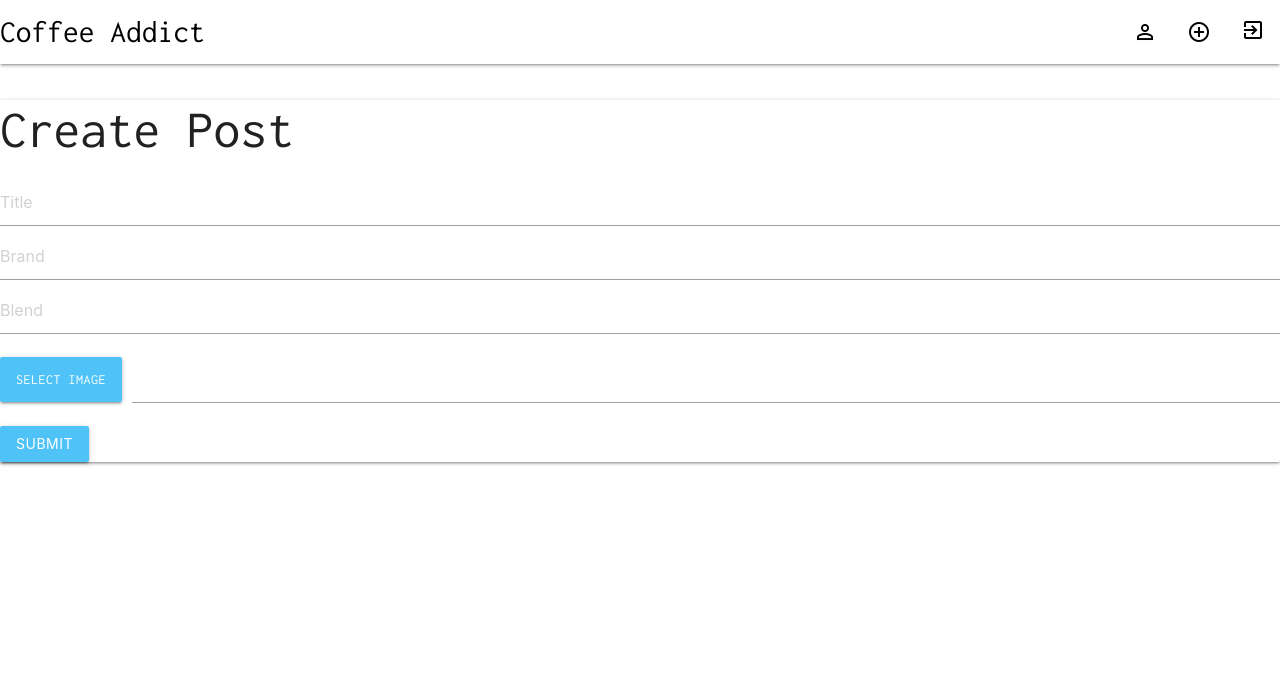
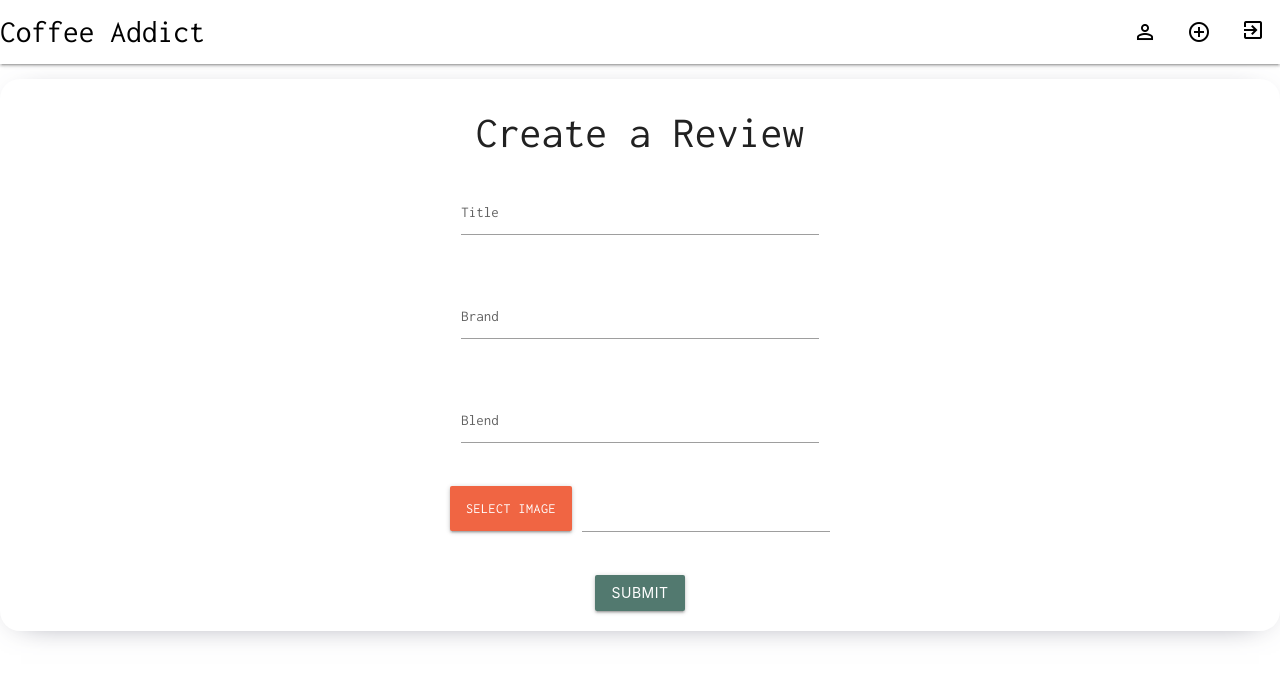
Before and after one commit to raphtis/coffee_addict, a React (Create React App) app in the folder frontend/: page /create-post in a window 1280 px wide. Shown: the top 680 px of the page. Built offline with nearby package versions, Linux system fonts and the light colour scheme; sample sign-in values are in the browser's storage.

Commit message:
Updated create post UI and validations

```diff
--- a/frontend/public/index.html
+++ b/frontend/public/index.html
@@ -11,6 +11,8 @@
     />
     <link rel="stylesheet" href="https://cdnjs.cloudflare.com/ajax/libs/materialize/1.0.0/css/materialize.min.css">
     <link href="https://fonts.googleapis.com/icon?family=Material+Icons" rel="stylesheet">
+
+
     <link rel="preconnect" href="https://fonts.googleapis.com">
     <link rel="preconnect" href="https://fonts.gstatic.com" crossorigin>
     <link href="https://fonts.googleapis.com/css2?family=Inconsolata&display=swap" rel="stylesheet">
--- a/frontend/src/App.css
+++ b/frontend/src/App.css
@@ -1,14 +1,24 @@
 * {
   font-family: 'Inconsolata', monospace;
+
 }
 
 a {
   color: black !important;
 }
 
+.validate {
+  background-color: #52796F;
+}
+
+.input-field label {
+  color: #626262;
+}
+
 .logout-button {
   border: none;
   background-color: white;
+  color: black;
   cursor: pointer;
   float: right;
   margin-top: 18px;
@@ -24,13 +34,15 @@
   text-align: center;
 }
 
-.signup_container, .login_container {
+.signup_container, .login_container, .createpost_container {
   display: grid;
   align-items: center;
+  margin-top: 1rem;
   border-radius: 20px;
   -webkit-box-shadow: 0px 5px 33px -21px rgba(66, 68, 90, 1);
   -moz-box-shadow: 0px 5px 33px -21px rgba(66, 68, 90, 1);
   box-shadow: 0px 5px 33px -21px rgba(66, 68, 90, 1);
+
 }
 
 .button_container {
@@ -38,9 +50,12 @@
 }
 
 .signup_button {
-  background-color: #b2b89c;
+  background-color: #52796F;
 }
 
+.select_img_button {
+  background-color: #F06543;
+}
 
 #toast-container {
   top: 30px;
--- a/frontend/src/components/Navbar.jsx
+++ b/frontend/src/components/Navbar.jsx
@@ -16,13 +16,14 @@
         <li><NavLink to="/create-post"><i className='material-icons'>add_circle_outline
         </i></NavLink></li>,
         <li>
-          <button className='material-icons logout-button'
-        type="submit" onClick={()=>{
+          <div
+            className='material-icons logout-button'
+            type="submit" onClick={()=>{
           localStorage.clear()
           dispatch({ type: "CLEAR"})
           navigate('/login', {replace: true})
         }}
-        >exit_to_app</button>
+        >exit_to_app</div>
         </li>
       ]
     }else{
--- a/frontend/src/components/pages/CreatePost.jsx
+++ b/frontend/src/components/pages/CreatePost.jsx
@@ -21,7 +21,7 @@
         'Content-Type': "application/json",
         'Authorization': "Bearer "+ localStorage.getItem('jwt')
       },
-        body: JSON.stringify({
+      body:JSON.stringify({
         title,
         brand,
         blend,
@@ -31,7 +31,7 @@
     .then(res => res.json())
     .then(data => {
       if(data.error){
-          M.toast({html: data.error, classes: '#e53935 red darken-1'})
+        M.toast({html: data.error, classes:'#e53935 red darken-1'})
       }else{
         M.toast({html: 'Created post successfully!', classes: '#43a047 green darken-1'})
         navigate('/', {replace: true});
@@ -53,7 +53,11 @@
     })
     .then(res => res.json())
     .then(data => {
+      if(data.error){
+        M.toast({html: 'Please add all fields!', classes:'#e53935 red darken-1'})
+      }else{
       setUrl(data.url)
+      }
     })
     .catch(err => {
       console.log(err)
@@ -61,18 +65,36 @@
   }
 
 
+  return (
+    <div className='createpost_container'>
+      <h3 className='signup_heading'>Create a Review</h3>
+      <div className="row">
+        <div className="col s12">
 
+          <div className="row">
+            <div className="input-field col s12">
+              <input id='title' className='validate' type='text'  value={title} onChange={(e) => setTitle(e.target.value)}/>
+              <label htmlFor='title'>Title</label>
+            </div>
+          </div>
 
-  return (
-    <div className="card input-field create-card">
-      <h2>Create Post</h2>
-      <input type='text' placeholder='Title' value={title} onChange={(e) => setTitle(e.target.value)}/>
-      <input type='text' placeholder='Brand' value={brand} onChange={(e) => setBrand(e.target.value)}/>
-      <input type='text' placeholder='Blend' value={blend} onChange={(e) => setBlend(e.target.value)}/>
+          <div className="row">
+            <div className="input-field col s12">
+              <input id='brand' type='text' value={brand} onChange={(e) => setBrand(e.target.value)}/>
+              <label htmlFor='brand'>Brand</label>
+            </div>
+          </div>
 
+          <div className="row">
+            <div className="input-field col s12">
+              <input id='blend' className='validate' type='text' value={blend} onChange={(e) => setBlend(e.target.value)}/>
+              <label htmlFor='blend'>Blend</label>
+            </div>
+          </div>
 
-      <div className="file-field input-field">
-        <div className="btn #4fc3f7 light-blue lighten-2">
+          <div className="row">
+            <div className="file-field input-field s6">
+              <div className="btn select_img_button">
                 <span>Select Image</span>
                 <input type="file" onChange={(e) => setImage(e.target.files[0])}/>
               </div>
@@ -81,9 +103,16 @@
                 <input className="file-path validate" type="text" />
               </div>
             </div>
-      <button className="btn waves-effect waves-light #4fc3f7 light-blue lighten-2" type="submit" name="action" onClick={() => postDetails()}>
+          </div>
+        </div>
+
+        <div className="button_container">
+          <button className="btn waves-effect waves-light signup_button" type="submit" name="action" onClick={() => postDetails()}>
           Submit
           </button>
+        </div>
+
+      </div>
     </div>
   )
 }
--- a/frontend/src/components/pages/Login.jsx
+++ b/frontend/src/components/pages/Login.jsx
@@ -52,7 +52,7 @@
             <div className="input-field col s12">
               <i className="material-icons prefix">email</i>
               <input id="email" type="email" className="validate" value={email} onChange={(e) => setEmail(e.target.value)} />
-              <label for="email">Email</label>
+              <label htmlFor="email">Email</label>
             </div>
           </div>
 
@@ -60,14 +60,14 @@
             <div className="input-field col s12">
             <i className="material-icons prefix">password</i>
               <input id="password" type="password" className="validate" value={password} onChange={(e) => setPassword(e.target.value)} />
-              <label for="password">Password</label>
+              <label htmlFor="password">Password</label>
             </div>
           </div>
         </form>
 
         <div className="button_container">
           <button className="btn waves-effect waves-light signup_button" type="submit" name="action" onClick={PostData}>Login
-          <i class="material-icons right">send</i>
+          <i className="material-icons right">send</i>
           </button>
         </div>
 
--- a/frontend/src/components/pages/Signup.jsx
+++ b/frontend/src/components/pages/Signup.jsx
@@ -31,7 +31,6 @@
     .then(res => res.json())
     // ERROR/SUCCESS POP UP
     .then(data => {
-      console.log('HERE')
       if(data.error){
         M.toast({html: data.error, classes:'#e53935 red darken-1'})
       }else{
@@ -51,12 +50,12 @@
             <div className="input-field col s6">
               <i className="material-icons prefix">account_circle</i>
               <input id="first_name" type="text" className="validate" value={firstName} onChange={(e) => setFirstName(e.target.value)} />
-              <label for="first_name">First Name</label>
+              <label htmlFor="first_name">First Name</label>
             </div>
 
             <div className="input-field col s6">
               <input id="last_name" type="text" className="validate" value={lastName} onChange={(e) => setLastName(e.target.value)} />
-              <label for="last_name">Last Name</label>
+              <label htmlFor="last_name">Last Name</label>
             </div>
           </div>
 
@@ -64,7 +63,7 @@
             <div className="input-field col s12">
               <i className="material-icons prefix">email</i>
               <input id="email" type="email" className="validate" value={email} onChange={(e) => setEmail(e.target.value)} />
-              <label for="email">Email</label>
+              <label htmlFor="email">Email</label>
             </div>
           </div>
 
@@ -72,14 +71,14 @@
             <div className="input-field col s12">
             <i className="material-icons prefix">password</i>
               <input id="password" type="password" className="validate" value={password} onChange={(e) => setPassword(e.target.value)} />
-              <label for="password">Password</label>
+              <label htmlFor="password">Password</label>
             </div>
           </div>
         </form>
 
         <div className='button_container'>
           <button className="btn waves-effect waves-light signup_button" type="submit" name="action" onClick={(e) => PostData(e.target.value)}>Sign Up
-            <i class="material-icons right">send</i>
+            <i className="material-icons right">send</i>
           </button>
         </div>
 
```
Lines whose indentation alone changed are shown as unchanged.
